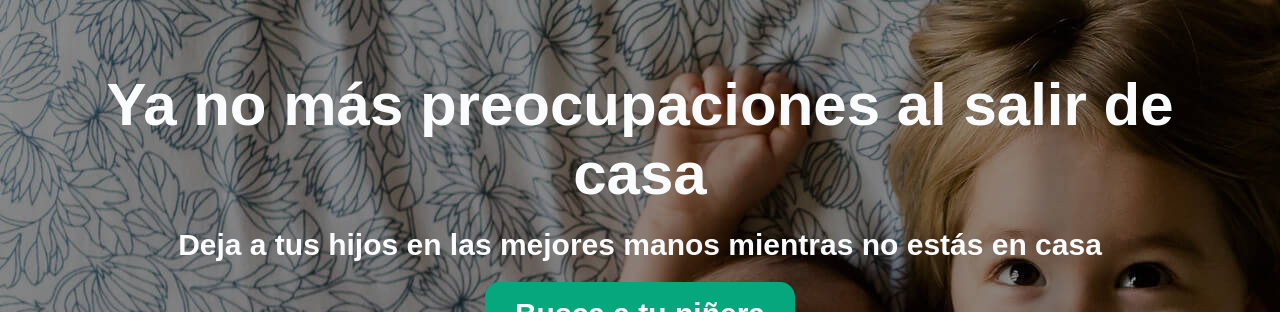
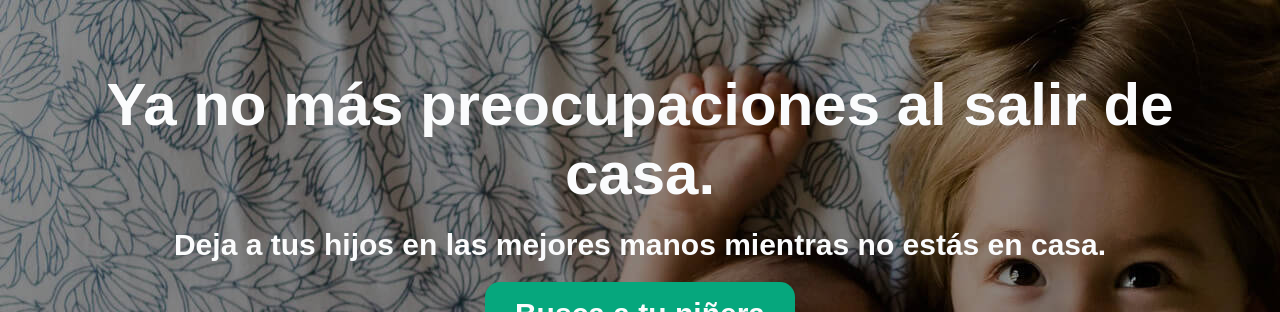
Before and after one commit to projectBabysitterFinder/front-react, a React (Create React App) app: page / in a window 1280 px wide. Shown: the part 192-504 px from the top of the page. Built offline with nearby package versions, Linux system fonts and the light colour scheme; no server answers; a web font is replaced by a local one.

Commit message:
change Home.js

```diff
--- a/src/pages/Home.js
+++ b/src/pages/Home.js
@@ -15,8 +15,10 @@ const Home = () => {
   return (
     <>
       <section className='sectionMain'>
-        <h1>Ya no más preocupaciones al salir de casa</h1>
-        <h3>Deja a tus hijos en las mejores manos mientras no estás en casa</h3>
+        <h1>Ya no más preocupaciones al salir de casa.</h1>
+        <h3>
+          Deja a tus hijos en las mejores manos mientras no estás en casa.
+        </h3>
         {isAuthenticated ? (
           <Link to='/nana'>
             <button>Busca a tu niñera</button>
```
